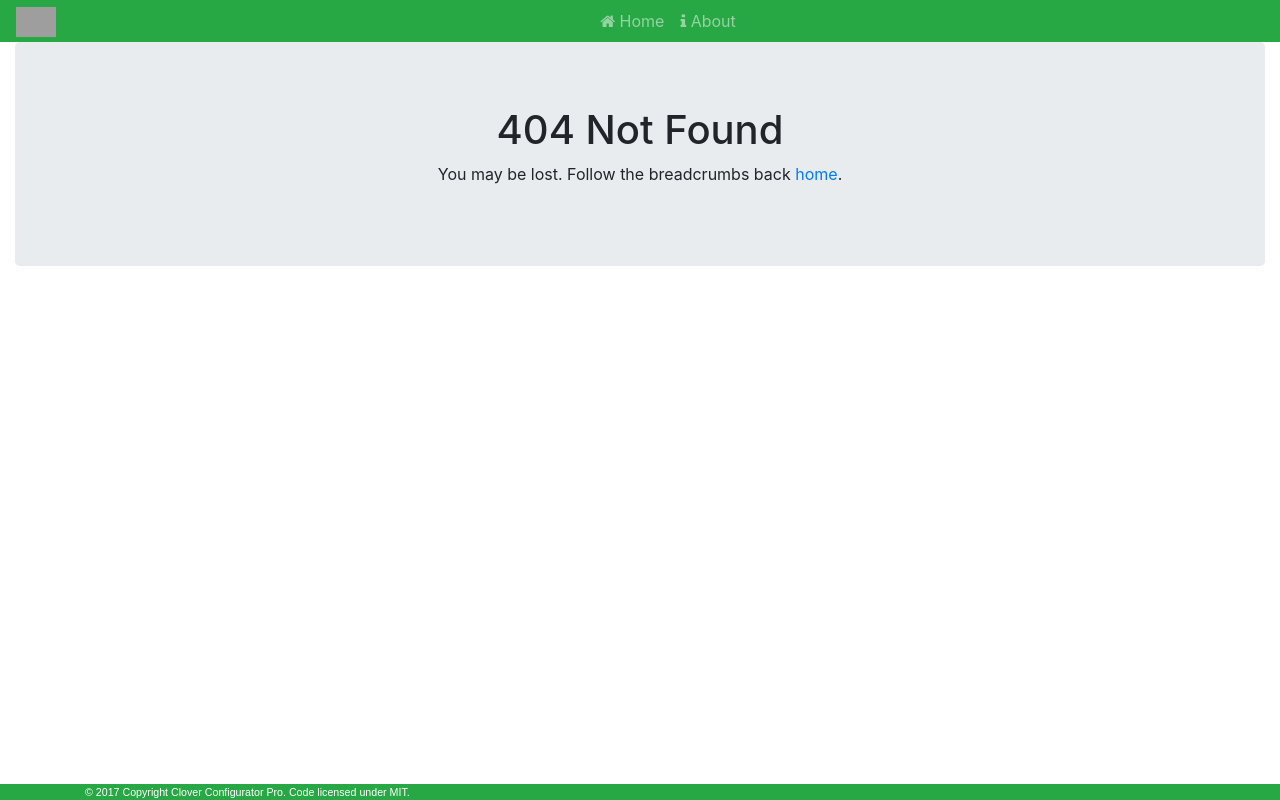
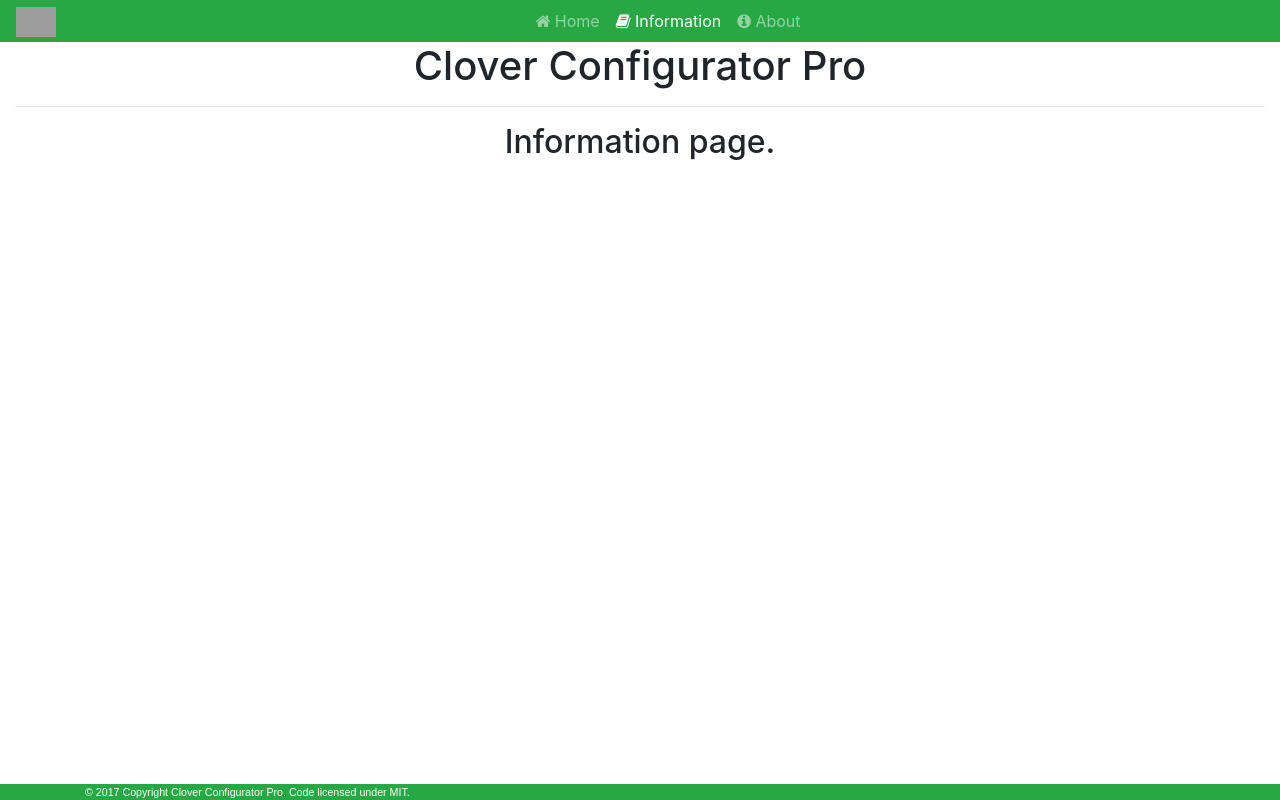
Before and after one commit to Micky1979/Clover-Configurator-Pro, an Angular app: page /information in a window 1280 px wide. Before the commit this address had no page. Built offline with nearby package versions, Linux system fonts and the light colour scheme; grey boxes are pictures that could not be loaded.

Commit message:
Add information page (WIP) and routing it.

```diff
--- a/package.json
+++ b/package.json
@@ -9,6 +9,7 @@
   "keywords": [
     "angular",
     "angular 2",
+    "angular 4",
     "angular 5",
     "clover",
     "clover configurator pro",
--- a/src/app/app-routing.module.ts
+++ b/src/app/app-routing.module.ts
@@ -7,10 +7,12 @@
 import { FooterComponent } from './components/footer/footer.component';
 import { HomeComponent } from './components/home/home.component';
 import { NavbarComponent } from './components/navbar/navbar.component';
+import { InformationComponent } from './components/information/information.component';
 
 const routes: Routes = [
   { path: '', pathMatch: 'full', redirectTo: 'home' },
   { path: 'home', component: HomeComponent },
+  { path: 'information', component: InformationComponent },
   { path: 'about', component: AboutComponent },
   { path: '**',   component: ErrorsComponent }
 ];
--- a/src/app/app.module.ts
+++ b/src/app/app.module.ts
@@ -16,6 +16,7 @@
 import { HomeComponent } from './components/home/home.component';
 import { ErrorsComponent } from './components/errors/errors.component';
 import { AboutComponent } from './components/about/about.component';
+import { InformationComponent } from './components/information/information.component';
 
 @NgModule({
   imports: [
@@ -27,7 +28,7 @@
     AppRoutingModule
   ],
   providers: [],
-  declarations: [ AppComponent, HomeComponent, ErrorsComponent, NavbarComponent, FooterComponent, AboutComponent ],
+  declarations: [ AppComponent, HomeComponent, ErrorsComponent, NavbarComponent, FooterComponent, AboutComponent, InformationComponent ],
   bootstrap: [ AppComponent ]
 })
 export class AppModule { }
--- a/src/app/components/home/home.component.html
+++ b/src/app/components/home/home.component.html
@@ -1,3 +1,5 @@
 <div style="text-align:center">
   <h1>Welcome to {{ title }}!</h1>
+  <hr>
+  <h2>Home Page.</h2>
 </div>
--- a/src/app/components/home/home.component.ts
+++ b/src/app/components/home/home.component.ts
@@ -8,7 +8,7 @@
   title = '';
 
   constructor() {
-    this.title = 'Clover Configurator Pro Home Page';
+    this.title = 'Clover Configurator Pro';
   }
 
   ngOnInit() {
--- a/src/typings.d.ts
+++ b/src/app/components/information/information.component.html
@@ -1,5 +1,5 @@
-/* SystemJS module definition */
-declare var module: NodeModule;
-interface NodeModule {
-  id: string;
-}
+<div style="text-align:center">
+  <h1>Clover Configurator Pro</h1>
+  <hr>
+  <h2>Information page.</h2>
+</div>
--- /dev/null
+++ b/src/app/components/information/information.component.ts
@@ -0,0 +1,14 @@
+import { Component, OnInit } from '@angular/core';
+
+@Component({
+  selector: 'ccphp-information',
+  templateUrl: './information.component.html'
+})
+export class InformationComponent implements OnInit {
+
+  constructor() { }
+
+  ngOnInit() {
+  }
+
+}
--- a/src/app/components/navbar/navbar.component.html
+++ b/src/app/components/navbar/navbar.component.html
@@ -14,8 +14,12 @@
             <i class="fa fa-home"></i> Home </a>
         </li>
         <li class="nav-item py-0" [routerLinkActive]="['active']">
+          <a class="nav-link" [routerLink]="['/information']">
+            <i class="fa fa-book"></i> Information </a>
+        </li>
+        <li class="nav-item py-0" [routerLinkActive]="['active']">
           <a class="nav-link" [routerLink]="['/about']">
-            <i class="fa fa-info"></i> About </a>
+            <i class="fa fa-info-circle"></i> About </a>
         </li>
       </ul>
     </div>
```
